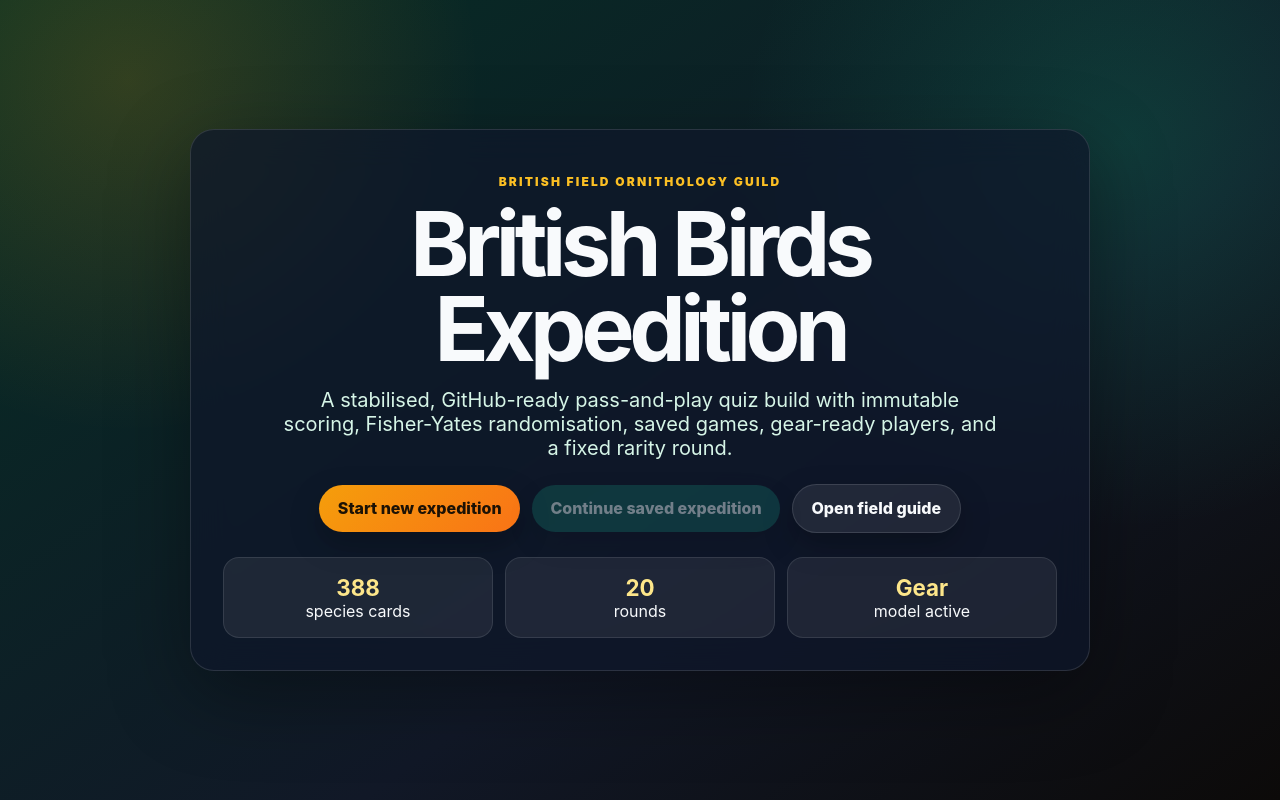
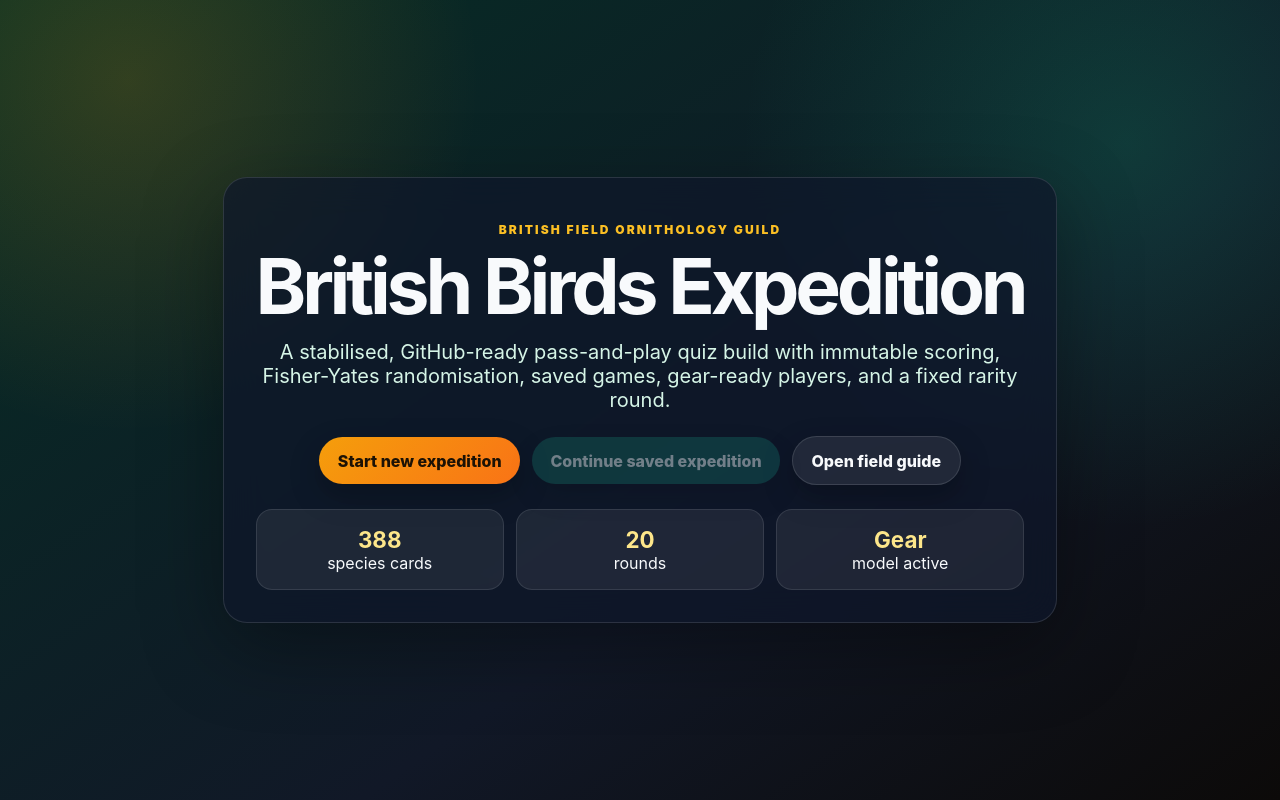
Before and after one commit to Brianbru2022/British-birds-expedition, a React (Vite) app: page / in a window 1280 px wide. Built offline with nearby package versions, Linux system fonts and the light colour scheme.

Commit message:
Style phase 2 gear and card panels

```diff
--- a/src/index.css
+++ b/src/index.css
@@ -17,6 +17,7 @@ button {
   font-weight: 800;
   cursor: pointer;
   box-shadow: 0 12px 30px rgba(0,0,0,0.25);
+  transition: transform 140ms ease, opacity 140ms ease;
 }
 button:hover:not(:disabled) { transform: translateY(-1px); }
 button:disabled { opacity: 0.45; cursor: not-allowed; }
@@ -40,7 +41,7 @@ input {
 .hero { display: grid; place-items: center; }
 .game-layout {
   display: grid;
-  grid-template-columns: minmax(240px, 0.8fr) minmax(320px, 1.8fr);
+  grid-template-columns: minmax(260px, 0.75fr) minmax(320px, 1.9fr);
   gap: 1rem;
 }
 .panel {
@@ -51,11 +52,13 @@ input {
   backdrop-filter: blur(18px);
   box-shadow: 0 24px 80px rgba(0,0,0,0.35);
 }
-.hero-card { max-width: 900px; text-align: center; }
+.hero-card { max-width: 960px; text-align: center; }
 .narrow { width: min(720px, 100%); margin: auto; }
-h1 { font-size: clamp(2.3rem, 7vw, 5.8rem); margin: 0 0 1rem; line-height: 0.95; letter-spacing: -0.06em; }
+h1 { font-size: clamp(2.1rem, 6vw, 5rem); margin: 0 0 1rem; line-height: 0.98; letter-spacing: -0.055em; }
 h2 { margin: 0.2rem 0 0.8rem; font-size: clamp(1.5rem, 3vw, 2.1rem); }
-.lead { font-size: clamp(1rem, 2vw, 1.25rem); color: #d6f5e7; max-width: 720px; margin: 0 auto 1.5rem; }
+h3 { margin: 0.85rem 0 0.5rem; color: #fde68a; }
+.lead { font-size: clamp(1rem, 2vw, 1.25rem); color: #d6f5e7; max-width: 760px; margin: 0 auto 1.5rem; }
+.muted { color: #cbd5e1; }
 .eyebrow { color: #fbbf24; text-transform: uppercase; letter-spacing: 0.18em; font-size: 0.75rem; font-weight: 900; }
 .hero-actions, .row-actions, .tool-row { display: flex; gap: 0.75rem; flex-wrap: wrap; align-items: center; justify-content: center; }
 .secondary { background: #115e59; color: #ecfeff; }
@@ -63,7 +66,7 @@ h2 { margin: 0.2rem 0 0.8rem; font-size: clamp(1.5rem, 3vw, 2.1rem); }
 .danger { color: #fecaca; }
 .small { padding: 0.6rem 0.8rem; }
 .stat-grid { display: grid; grid-template-columns: repeat(3, minmax(0, 1fr)); gap: 0.75rem; margin-top: 1.5rem; }
-.stat-grid span, .bird-tile, .result-note {
+.stat-grid span, .bird-tile, .result-note, .bird-meta, .tool-panel {
   background: rgba(255,255,255,0.07);
   border: 1px solid rgba(255,255,255,0.1);
   border-radius: 1rem;
@@ -85,8 +88,19 @@ h2 { margin: 0.2rem 0 0.8rem; font-size: clamp(1.5rem, 3vw, 2.1rem); }
 }
 .leaderboard small { grid-column: 1 / -1; color: #cbd5e1; }
 .leaderboard .active { outline: 2px solid rgba(251,191,36,0.8); }
+.question-card h1 { font-size: clamp(1.8rem, 4vw, 3.6rem); }
+.bird-meta { display: flex; gap: 0.75rem; flex-wrap: wrap; align-items: center; color: #d1fae5; }
+.bird-meta strong { color: #fde68a; }
 .choice-grid { display: grid; grid-template-columns: repeat(2, minmax(0, 1fr)); gap: 0.9rem; margin: 1.5rem 0; }
 .choice-grid button { border-radius: 1.2rem; min-height: 6rem; font-size: 1.05rem; }
+.tool-panel { margin-top: 1rem; }
+.gear-button { display: inline-grid; grid-template-columns: 1fr auto; gap: 0.5rem; align-items: center; border-radius: 0.9rem; }
+.gear-button span { background: rgba(255,255,255,0.16); min-width: 1.8rem; min-height: 1.8rem; border-radius: 999px; display: inline-grid; place-items: center; }
+.card-row { display: grid; grid-template-columns: repeat(auto-fit, minmax(160px, 1fr)); gap: 0.7rem; }
+.action-card { border-radius: 1rem; text-align: left; display: grid; gap: 0.25rem; background: rgba(15,118,110,0.92); color: #ecfeff; padding: 0.85rem; }
+.action-card span { font-size: 1.3rem; }
+.action-card small { color: #ccfbf1; font-weight: 600; line-height: 1.25; }
+.footer-row { justify-content: space-between; margin-top: 1rem; color: #cbd5e1; }
 .result-note { color: #d9f99d; margin-top: 1rem; }
 .modal-backdrop {
   position: fixed;
@@ -97,14 +111,15 @@ h2 { margin: 0.2rem 0 0.8rem; font-size: clamp(1.5rem, 3vw, 2.1rem); }
   place-items: center;
   background: rgba(0,0,0,0.68);
 }
-.modal { width: min(1040px, 96vw); max-height: 90vh; overflow: auto; }
+.modal { width: min(1080px, 96vw); max-height: 90vh; overflow: auto; }
 .modal-head { display: flex; justify-content: space-between; gap: 1rem; align-items: start; }
-.guide-grid { display: grid; grid-template-columns: repeat(auto-fill, minmax(220px, 1fr)); gap: 0.75rem; margin-top: 1rem; }
-.bird-tile { display: grid; gap: 0.25rem; }
+.guide-grid { display: grid; grid-template-columns: repeat(auto-fill, minmax(240px, 1fr)); gap: 0.75rem; margin-top: 1rem; }
+.bird-tile { display: grid; gap: 0.35rem; border-width: 2px; }
 .bird-tile span { color: #a7f3d0; }
-.bird-tile small { color: #cbd5e1; }
+.bird-tile small, .bird-tile em { color: #cbd5e1; }
+.bird-tile p { margin: 0.25rem 0 0; color: #e5e7eb; }
 
-@media (max-width: 780px) {
+@media (max-width: 860px) {
   .game-layout { grid-template-columns: 1fr; }
   .scoreboard { position: static; }
   .choice-grid, .stat-grid { grid-template-columns: 1fr; }
```
